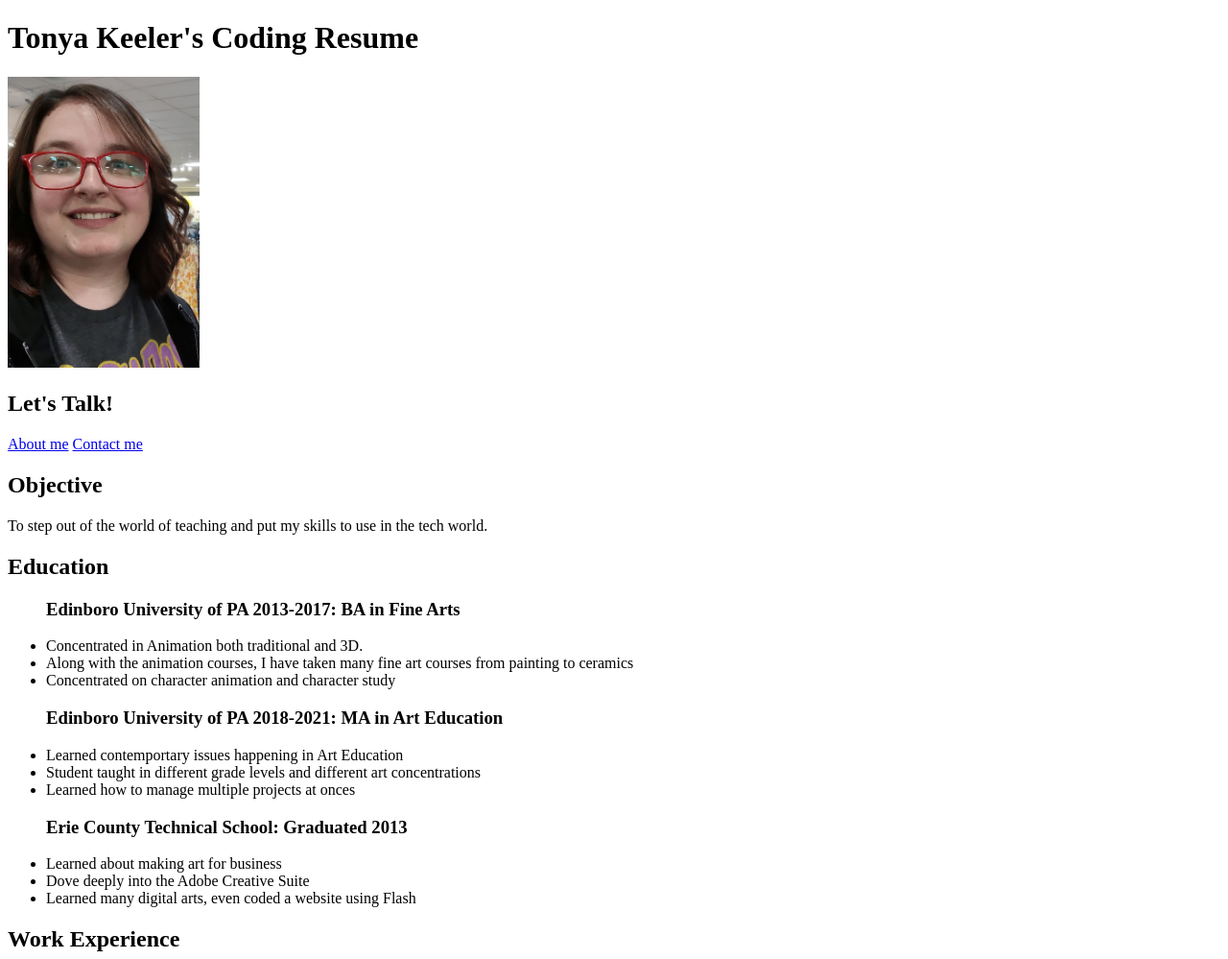
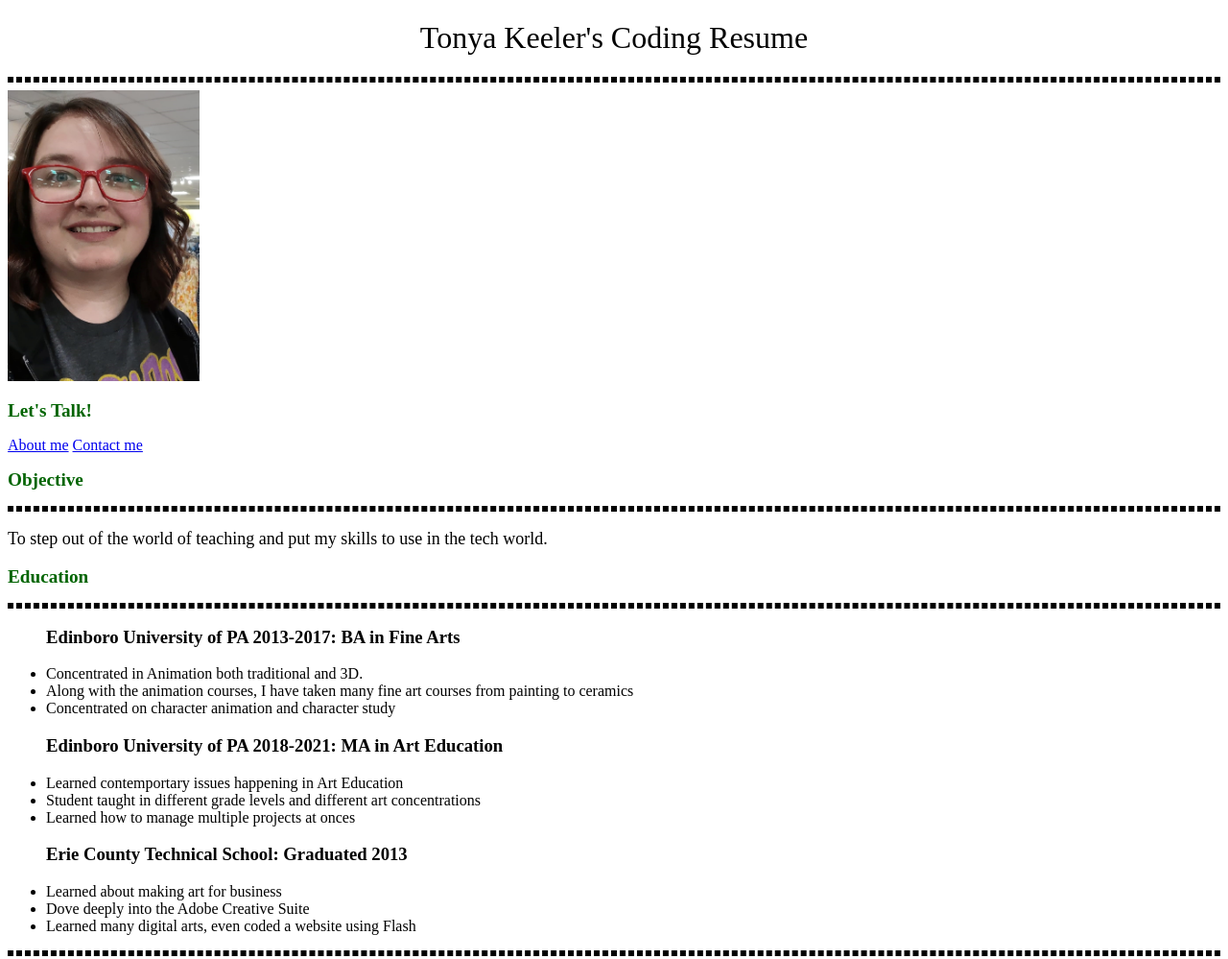
Before and after one commit to Gogolabear/Coding-Resume, a plain HTML site: page index.html in a window 1280 px wide. Shown: the top 999 px of the page at 96% size. Drawn offline with Linux system fonts and the light colour scheme.

Commit message:
Add files via upload

```diff
--- a/index.html
+++ b/index.html
@@ -3,17 +3,28 @@
 
 <head>
     <meta charset="UTF-8">
+    <link rel="stylesheet" href="./style.css" />
     <title>My Resume</title>
 </head>
 <body>
     <h1>Tonya Keeler's Coding Resume</h1>
-<img src="./resumephoto.jpg" width="200" alt="picture of Tonya Keeler">
-<h2>Let's Talk!</h2>
+    <hr>
+    </body>
+    <div class="container">
+        <div class="image">
+            <img src="./resumephoto.jpg" width="200" alt="picture of Tonya Keeler">
+
+<div class="text">
+    <h2>Let's Talk!</h2>
+</div>
+</div>
 <a href="./about.html">About me</a>
 <a href="./contact.html">Contact me</a>
     <h2>Objective</h2>
+    <hr>
     <p>To step out of the world of teaching and put my skills to use in the tech world.</p>
     <h2>Education</h2>
+    <hr>
     <ul>
         <h3>Edinboro University of PA 2013-2017: BA in Fine Arts</h3>
         <li>Concentrated in Animation both traditional and 3D.</li>
@@ -32,6 +43,7 @@
         <li>Dove deeply into the Adobe Creative Suite</li>
         <li>Learned many digital arts, even coded a website using Flash</li>
     </ul>
+    <hr>
 <h2>Work Experience</h2>
 <ul>
     <h3>Wattsburg Area Elementary Center: Erie Pa, LTS Art Teacher 2022-2023</h3>
@@ -47,6 +59,7 @@
     <li>Managed release dates of videos and social media promoting</li>
     <li>Met with both teams weekly and individually to go over Youtube Videos and their content</li>
 </ul>
+<hr>
 <h2>Skills</h2>
 <ul>
     <li>Adobe Creative Suite</li>
--- /dev/null
+++ b/style.css
@@ -0,0 +1,9 @@
+
+h2 {color: darkgreen;}
+h2 {font-size: larger;}
+h1 {font-weight: normal;}
+h1 {text-align: center;}
+h2 {font-weight: bolder;}
+*{shape-outside: border-box;border-color: black;border-width: medium;}
+p {font-size: large;}
+hr {border-style: dashed;}
```
